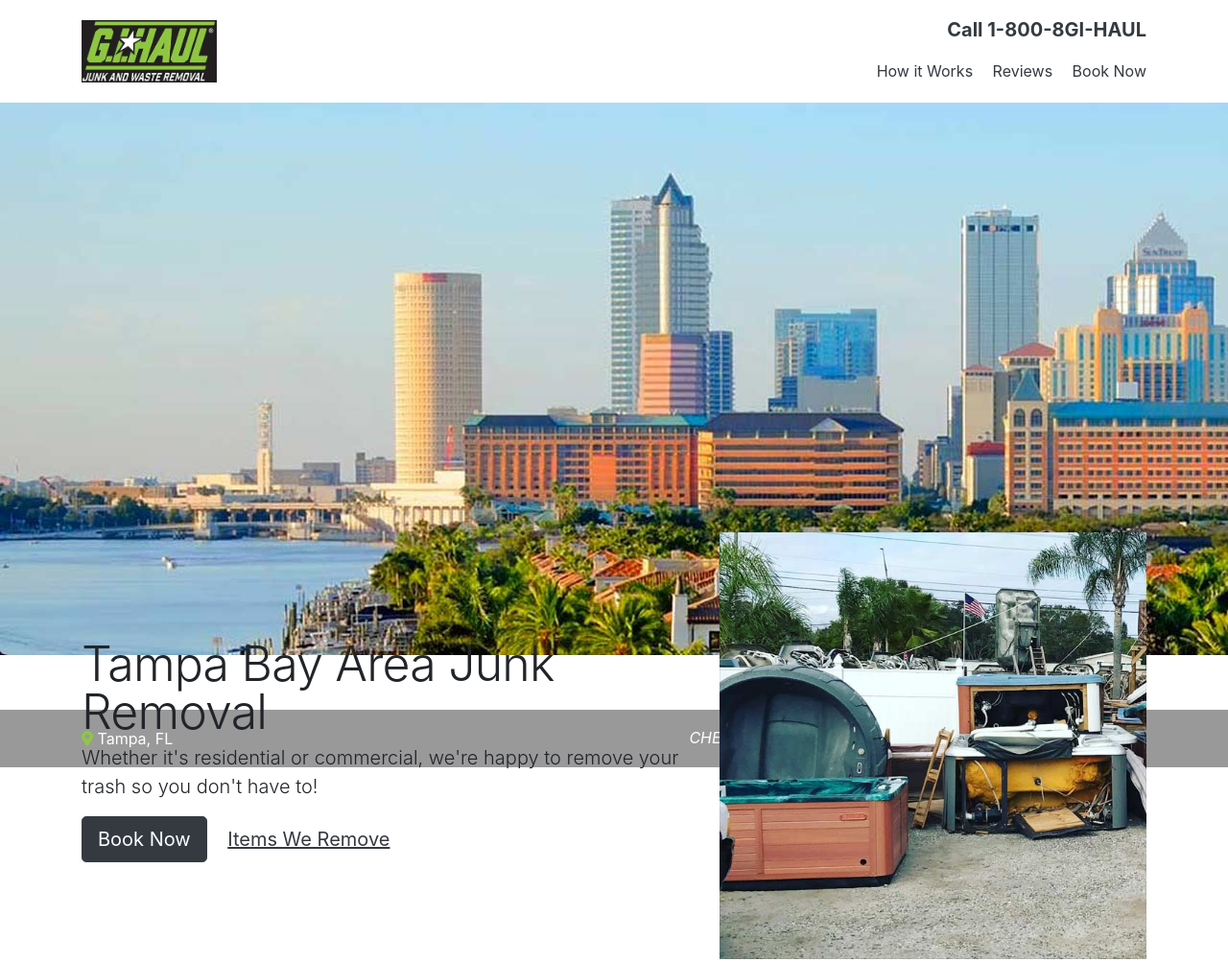
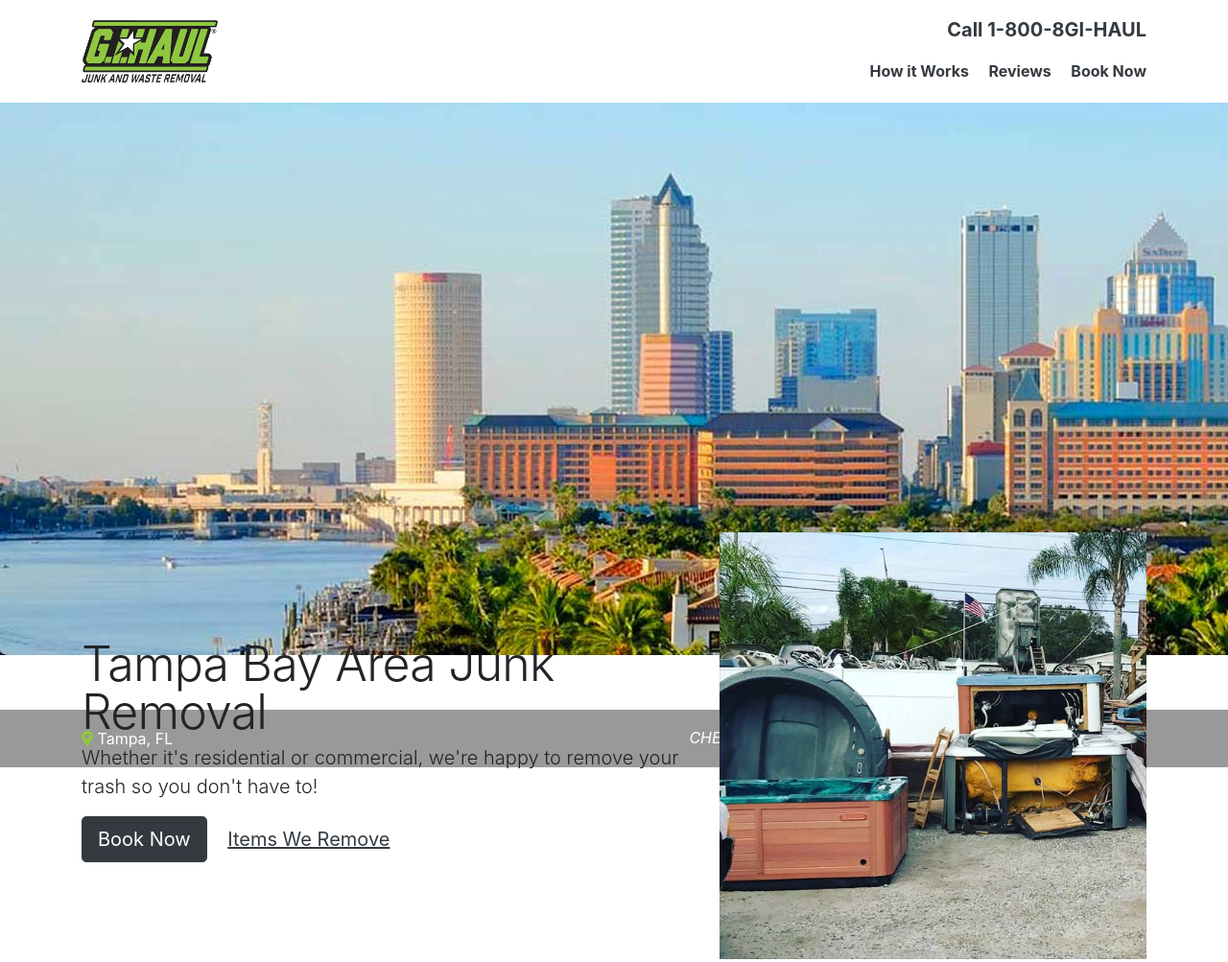
Before and after one commit to adreaaraoz/Franchise, a plain HTML site: page index.html in a window 1280 px wide. Shown: the top 1003 px of the page at 96% size. Drawn offline with nearby package versions, Linux system fonts and the light colour scheme; a script that the page names is missing; files whose address does not match are found by name.

Commit message:
other changes made

```diff
--- a/index.html
+++ b/index.html
@@ -20,7 +20,7 @@
       <div class="row featurette">
         <div class="col-3">
           <a class="navbar-brand" href="#">
-            <img src="designs/gihaul-logo--footer.jpg" height="65" alt="G.I.HAUL Logo">
+            <img src="designs/gihaul--logo0.png" height="65" alt="G.I.HAUL Logo">
           </a>
         </div>
         <div class="col-9 text-right">
@@ -28,9 +28,9 @@
            <b>Call 1-800-8GI-HAUL</b>
          </a>
           <div class="nav-links">
-            <a class="text-link-dark" href="#howitworks">How it Works</a>
-            <a class="text-link-dark" href="#reviews">Reviews</a>
-            <a class="text-link-dark" href="#">Book Now</a>
+            <a class="text-link-dark" href="#howitworks"><b>How it Works</b></a>
+            <a class="text-link-dark" href="#reviews"><b>Reviews</b></a>
+            <a class="text-link-dark" href="#"><b>Book Now</b></a>
           </div>
 
         </div>
@@ -41,13 +41,16 @@
     <div class="hero--background-image">
       <img src="designs/hero.jpg" alt="">
       </div>
+
       <!-- Action bar -->
+
       <div class="hero--action-bar">
         <div class="container">
           <div class="row zipcode-column">
             <div class="col-sm-3">
               <i class="fas fa-map-marker-alt"></i> Tampa, FL
             </div>
+
             <div class="col-sm-9 zipcode-column--form">
               <form id="form-zipcode" class="form-zipcode">
                 <i>
@@ -61,7 +64,6 @@
         </div>
       </div>
       <!-- /Action bar  -->
-
 
     <!-- Items we remove
     Spacing: https://getbootstrap.com/docs/4.3/utilities/spacing/
```
